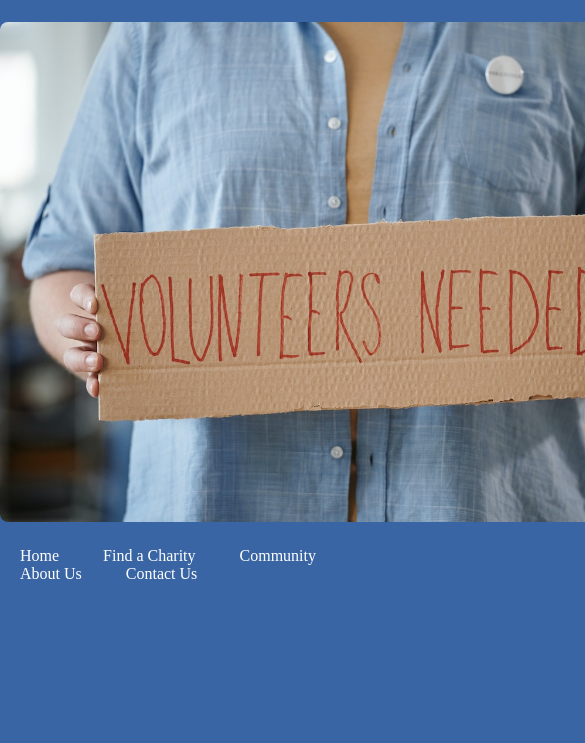
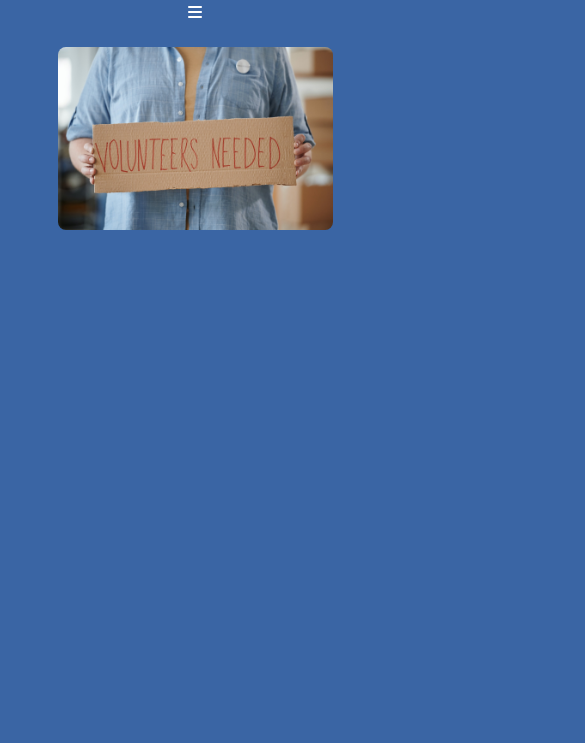
Before and after one commit to ryansutton/RS-Capstone, a website: page index.html in a window 390 px wide. Shown: the part 101-844 px from the top of the page, 585 px wide, since content can reach past the window. Drawn offline with nearby package versions, Linux system fonts and the light colour scheme.

Commit message:
Began making sight mobile first/responsive, added hamburger bar and google fonts

```diff
--- a/index.html
+++ b/index.html
@@ -6,12 +6,16 @@
   <meta name="viewport" content="width=device-width, initial-scale=1.0">
   <title>STL Charity Connect</title>
   <link href="./style.css" rel="stylesheet"/>
+  <link rel="stylesheet" href="https://cdnjs.cloudflare.com/ajax/libs/normalize/8.0.1/normalize.min.css" />
+  <link rel="stylesheet" href="https://fonts.googleapis.com/css?family=Roboto">
+  <link href="https://cdnjs.cloudflare.com/ajax/libs/font-awesome/6.0.0/css/all.min.css" rel="stylesheet" />
 </head>
   <body id="homePage">
     <h1>STL Charity Connect</h1>
       <header>
         <nav>
-          <ul class="nav_links">
+          <i class="fa-solid fa-bars"></i>
+          <ul class="hidden--mobile nav_links">
             <li><a href="./index.html">Home</a></li>
             <li><a href="#">Find a Charity</a></li>
             <li><a href="#">Community</a></li>
@@ -25,7 +29,7 @@
       </main>
       <footer>
           <nav>
-            <ul class="nav_links">
+            <ul class="hidden--mobile nav_links">
               <li><a href="./index.html">Home</a></li>
               <li><a href="#">Find a Charity</a></li>
               <li><a href="#">Community</a></li>
@@ -34,5 +38,6 @@
             </ul>
           </nav>
       </footer>
+      <script src="index.js"></script>
   </body>
 </html>
--- a/index.js
+++ b/index.js
@@ -0,0 +1,3 @@
+document.querySelector(".fa-bars").addEventListener("click", () => {
+  document.querySelector("nav > ul").classList.toggle("hidden--mobile");
+})
--- a/style.css
+++ b/style.css
@@ -3,6 +3,10 @@
   margin: 0;
   padding: 0;
   background-color: #3A65A4;
+}
+
+body {
+  font-family: "Roboto", sans-serif;
 }
 
 h1 {
@@ -71,3 +75,29 @@ footer {
   padding-top: 20px;
   text-align: center;
 }
+
+@media (min-width: 550px) {
+  nav > .fa-bars {
+    display: none;
+  }
+}
+
+@media (max-width: 550px) {
+  .hidden--mobile {
+    display: none;
+  }
+  nav > .fa-bars {
+    color: white;
+  }
+    img {
+      display: block;
+      width: 275px;
+      height: auto;
+      margin-left: auto;
+      margin-right: auto;
+      border-radius: 8px;
+    }
+    footer > ul {
+      display: none;
+    }
+}
```
Also changed, not shown: about.html (+6 -1 lines), contact.html (+8 -3 lines).
